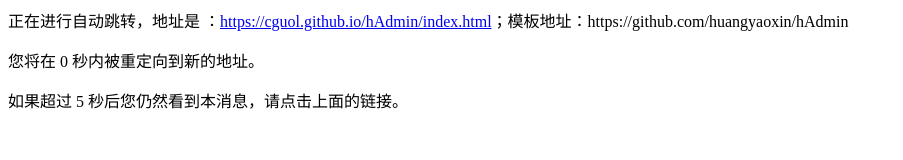
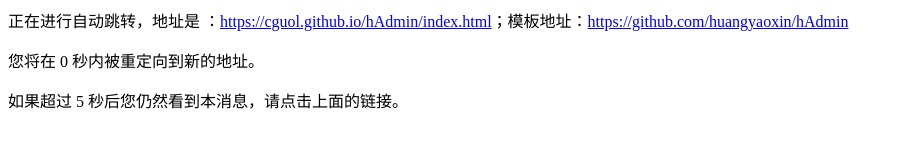
Before and after one commit to CGuoL/cguol.github.io, a plain HTML site: page index.html in a window 1280 px wide. Shown: the whole page, without its empty margins (0-903 px from the left). Drawn offline with Linux system fonts and the light colour scheme.

Commit message:
Update index.html
增加开源模板源地址跳转

```diff
--- a/index.html
+++ b/index.html
@@ -22,7 +22,7 @@
 </head>
 <body>
 <p>
-    正在进行自动跳转，地址是 ：<a href="hAdmin/index.html">https://cguol.github.io/hAdmin/index.html</a>；模板地址：<a href="https://github.com/huangyaoxin/hAdmin"></a>https://github.com/huangyaoxin/hAdmin
+    正在进行自动跳转，地址是 ：<a href="hAdmin/index.html">https://cguol.github.io/hAdmin/index.html</a>；模板地址：<a href="https://github.com/huangyaoxin/hAdmin">https://github.com/huangyaoxin/hAdmin</a>
 </p>
 
 <p>您将在 <span class="timeShow" id="timers">5</span> 秒内被重定向到新的地址。</p>
```
